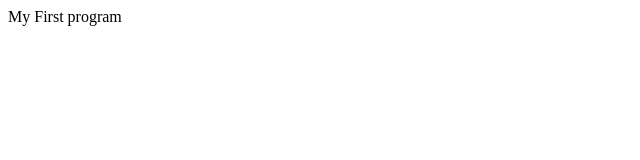
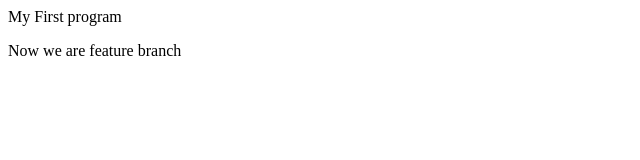
Before and after one commit to luckydamami/codeRepo, a plain HTML site: page index.html in a window 1280 px wide. Shown: the whole page, without its empty margins (0-640 px from the left). Drawn offline with Linux system fonts and the light colour scheme.

Commit message:
feature branch update

```diff
--- a/index.html
+++ b/index.html
@@ -1 +1,2 @@
 <p>My First program</p>
+<p>Now we are feature branch</p>
```
